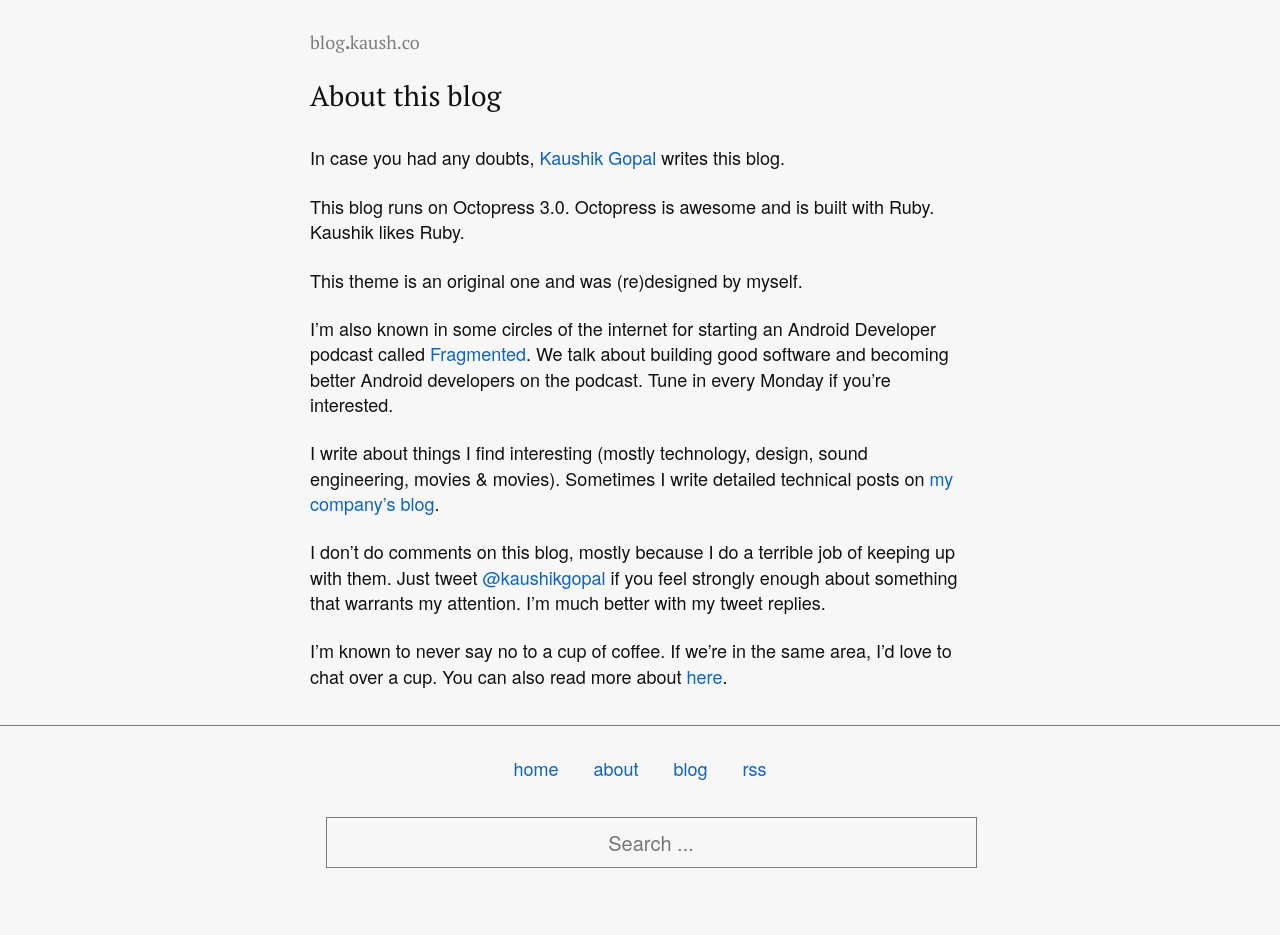
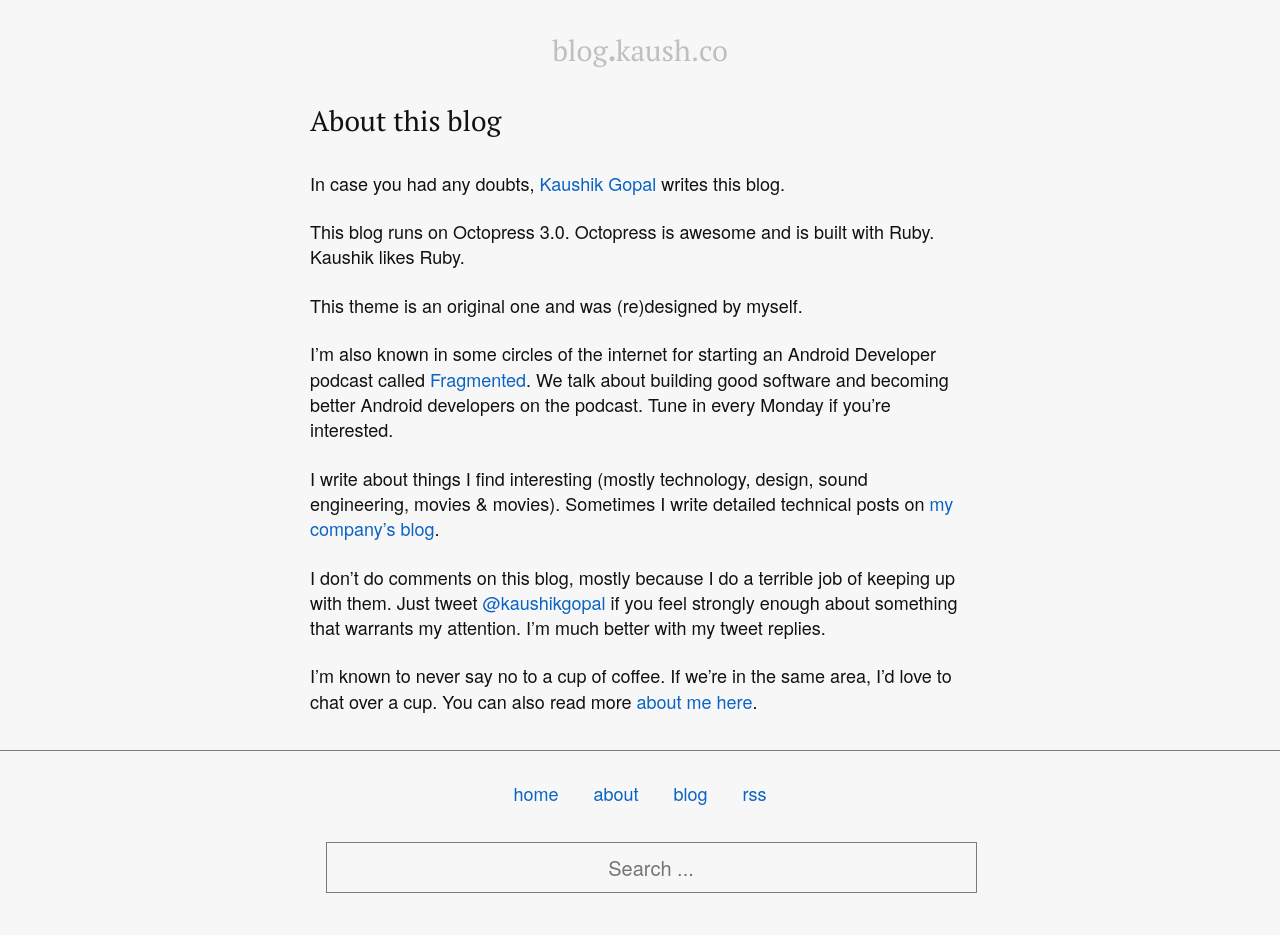
Before and after one commit to kaushikgopal/octopress-kaush-blog, a Jekyll site: the page built from about.md, in a window 1280 px wide. Shown: the part 200-1135 px from the top of the page. Built offline with Jekyll 4.4.1, drawn with Linux system fonts in a browser that asks for light colours; some web fonts are replaced; before the commit the page ends 1109 px from its top, so only the background shows below that.

Commit message:
fix: header tweaks

```diff
--- a/_sass/_layout.scss
+++ b/_sass/_layout.scss
@@ -7,8 +7,11 @@
     position: relative;
 
     #banner {
+        font-size: 1.6em;
+        text-align: center;
         margin-top : $spacing-unit;
-        color: #7d7d7d;
+        margin-bottom : $spacing-unit/3;
+        color: #bfbfbf;
 
         h1 {
             margin-bottom: 0;
@@ -22,7 +25,7 @@
 
         .site-title {
             font-weight: normal;
-            color: #7d7d7d;
+            color: #bfbfbf;
 
             &:hover {
               color: $color-link;
--- a/about.md
+++ b/about.md
@@ -12,8 +12,8 @@
 
 I'm also known in some circles of the internet for starting an Android Developer podcast called [Fragmented](http://fragmentedpodcast.com). We talk about building good software and becoming better Android developers on the podcast. Tune in every Monday if you're interested.
 
-I write about things I find interesting (mostly technology, design, sound engineering, movies & movies). Sometimes I write detailed technical posts on [my company's blog](https://tech.instacart.com/author/kg/).
+I write about things I find interesting (mostly technology, design, sound engineering, movies & movies). Sometimes I write detailed technical posts on [my company's blog](https://tech.instacart.com/@kaushikgopal).
 
 I don't do comments on this blog, mostly because I do a terrible job of keeping up with them. Just tweet [@kaushikgopal](https://twitter.com/kaushikgopal) if you feel strongly enough about something that warrants my attention. I'm much better with my tweet replies.
 
-I'm known to never say no to a cup of coffee. If we're in the same area, I'd love to chat over a cup. You can also read more about [here](https://kaush.co).
+I'm known to never say no to a cup of coffee. If we're in the same area, I'd love to chat over a cup. You can also read more [about me here](https://kaush.co).
--- a/css/main.scss
+++ b/css/main.scss
@@ -27,7 +27,7 @@
 $background-color: darken(#fff, 3%);
 
 // deprecate below later
-$grey-color:       #efefef; //
+$grey-color:       #efefef;
 $grey-color-light: #f8f8f8;
 $grey-color-dark:  darken($grey-color, 25%);
 
```
